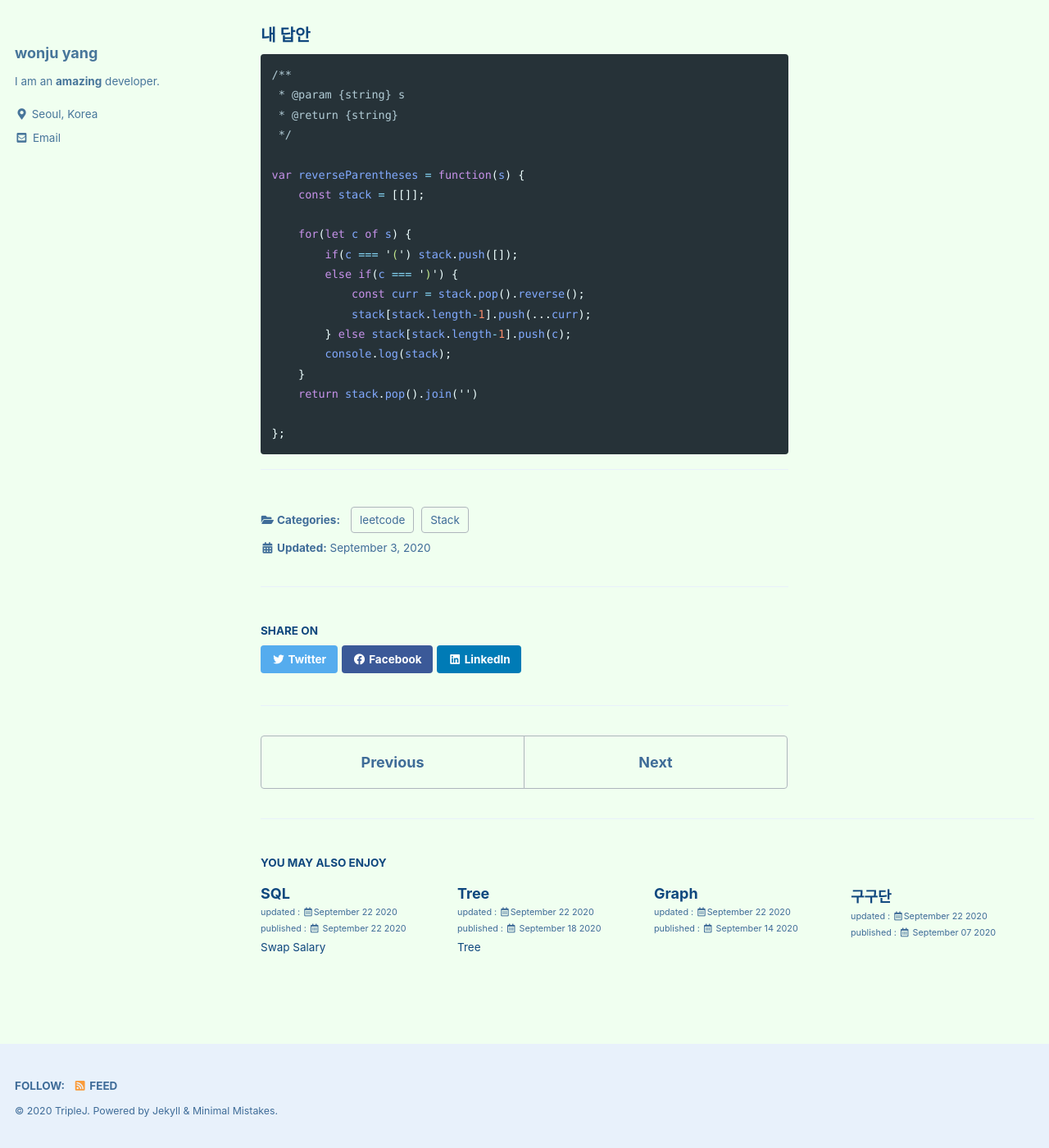
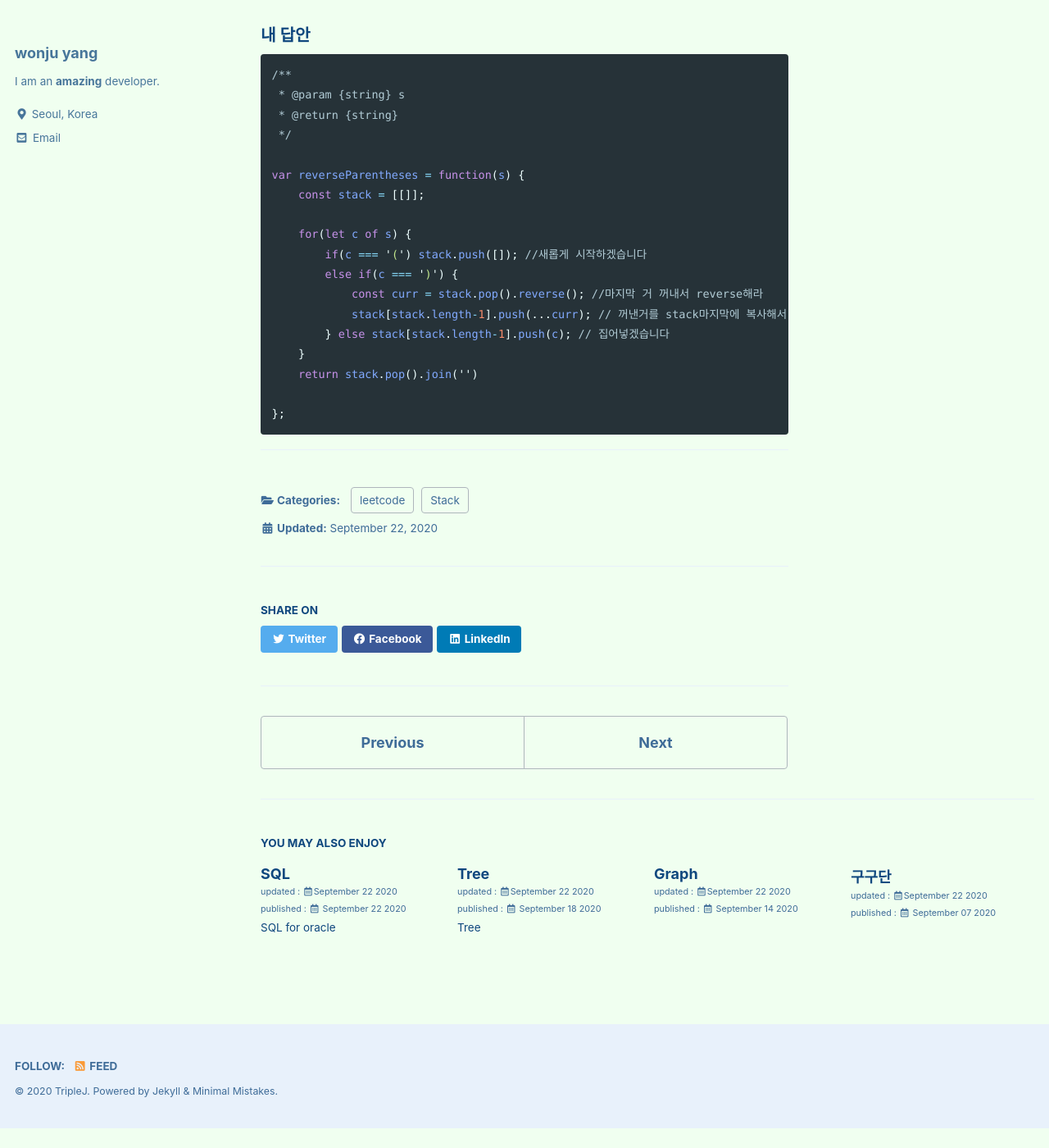
Before and after one commit to wonjuYang/wonjuYang.github.io, a Jekyll site: the page built from _posts/2020-09-04-Stack.md, in a window 1280 px wide and 1400 px high, scrolled down 4584 px. Shown: the whole window at 82% size. Built offline with Jekyll 4.4.1, drawn with Linux system fonts in a browser that asks for light colours; cached includes are drawn as plain includes; after the commit the page ends 5960 px from its top, so only the background shows below that.

```diff
--- a/Gemfile
+++ b/Gemfile
@@ -1,2 +1,7 @@
 source "https://rubygems.org"
 gemspec
+gem 'jekyll-sitemap'
+group :jekyll_plugins do
+    gem "jekyll-paginate-v2"
+    gem "jekyll-feed"
+  end
--- a/_config.yml
+++ b/_config.yml
@@ -206,9 +206,10 @@ sass:
 
 
 # Outputting
-permalink: /:categories/:title/
-paginate: 5 # amount of posts to show
-paginate_path: /page:num/
+
+# permalink: /:categories/:title/
+#paginate: 5 # amount of posts to show
+# paginate_path: /page:num/
 timezone: # https://en.wikipedia.org/wiki/List_of_tz_database_time_zones
 
 
@@ -219,6 +220,7 @@ plugins:
   - jekyll-gist
   - jekyll-feed
   - jekyll-include-cache
+  - jekyll-paginate-v2
 
 # mimic GitHub Pages with --safe
 whitelist:
@@ -257,6 +259,13 @@ tag_archive:
 #     category: /categories/:name/
 #     tag: /tags/:name/
 
+pagination:
+  enabled: true
+  per_page: 5
+  permalink: '/page:num/'
+  limit: 0
+  sort_field: 'last_modified_at'
+  sort_reverse: true
 
 # HTML Compression
 # - https://jch.penibelst.de/
--- a/_layouts/archive.html
+++ b/_layouts/archive.html
@@ -1,5 +1,7 @@
 ---
 layout: default
+pagination:
+  enabled: true
 ---
 
 {% if page.header.overlay_color or page.header.overlay_image or page.header.image %}
--- a/_layouts/home.html
+++ b/_layouts/home.html
@@ -1,5 +1,6 @@
 ---
 layout: archive
+
 ---
 
 {{ content }}
--- a/_posts/2020-09-04-Stack.md
+++ b/_posts/2020-09-04-Stack.md
@@ -216,12 +217,11 @@ var reverseParentheses = function(s) {
     const stack = [[]];
 
     for(let c of s) {
-        if(c === '(') stack.push([]);
+        if(c === '(') stack.push([]); //새롭게 시작하겠습니다
         else if(c === ')') {
-            const curr = stack.pop().reverse();
-            stack[stack.length-1].push(...curr);
-        } else stack[stack.length-1].push(c);
-        console.log(stack);
+            const curr = stack.pop().reverse(); //마지막 거 꺼내서 reverse해라
+            stack[stack.length-1].push(...curr); // 꺼낸거를 stack마지막에 복사해서 push 해라
+        } else stack[stack.length-1].push(c); // 집어넣겠습니다
     }
     return stack.pop().join('')
 
--- a/_posts/2020-09-22-SQL.md
+++ b/_posts/2020-09-22-SQL.md
@@ -5,7 +5,7 @@ date: 2020-09-22
 last_modified_at: now
 ---
 
-
+# SQL for oracle
 
 ## Swap Salary
 
--- a/index.html
+++ b/index.html
@@ -1,4 +1,6 @@
 ---
 layout: home
+pagination:
+  enabled: true
 author_profile: true
 ---
```
Also changed, not shown: other parts of _posts/2020-09-04-Stack.md (+2 -1 lines).
